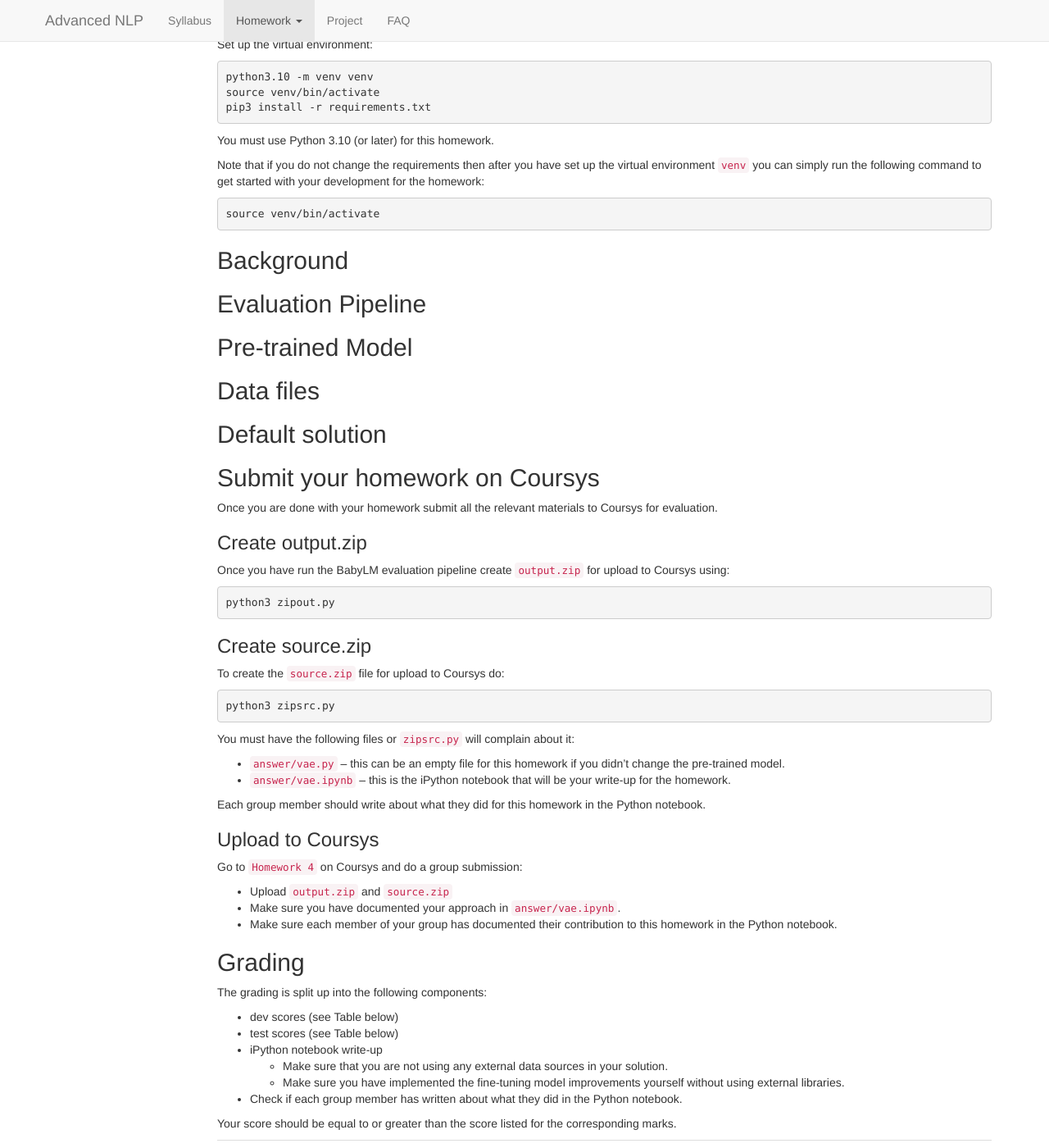
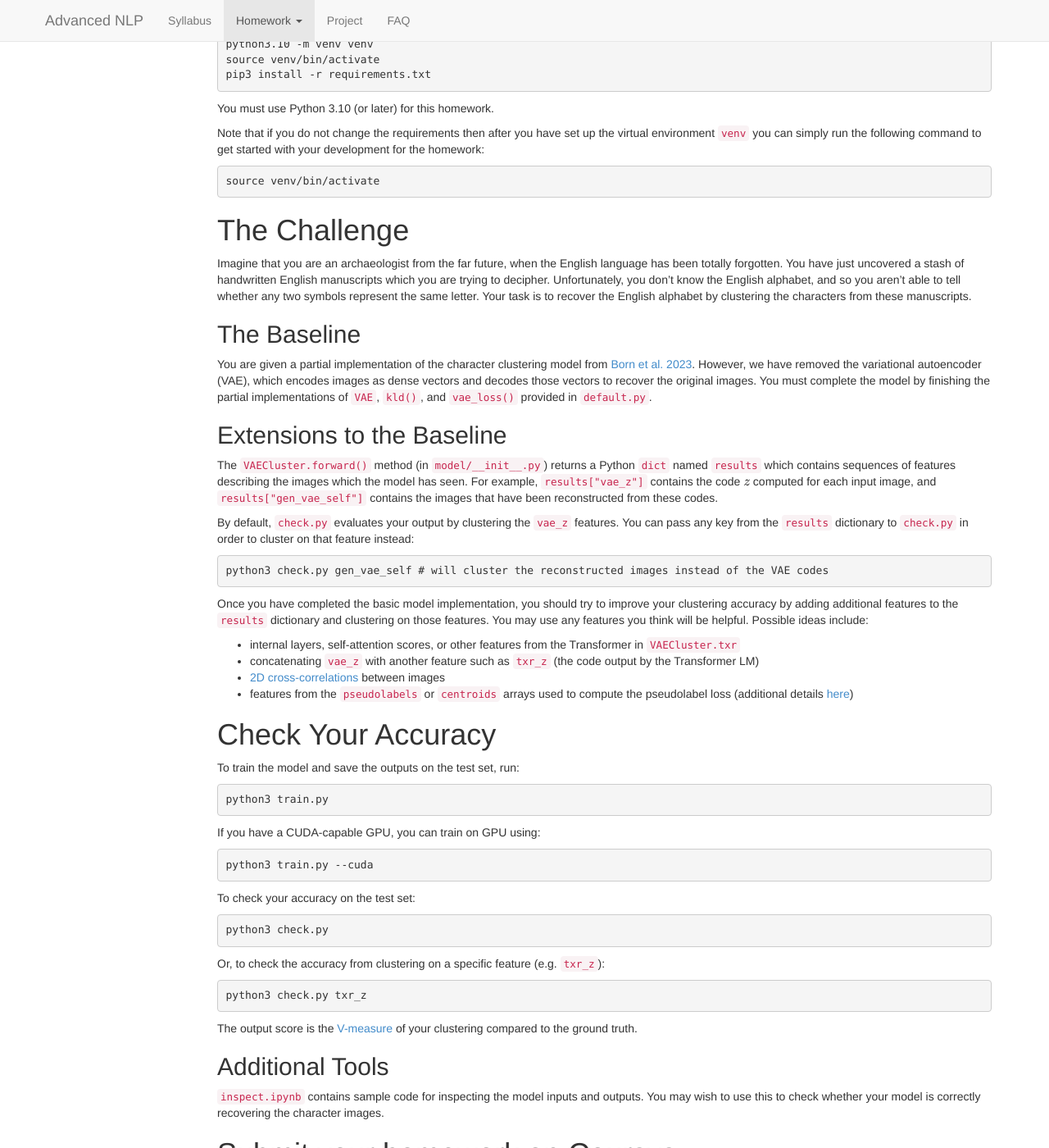
Before and after one commit to anoopsarkar/advanced-nlp-class, a Jekyll site: the page built from hw4.md, in a window 1280 px wide and 1400 px high, scrolled down 535 px. Shown: the whole window at 82% size. Built offline with Jekyll 4.4.1, drawn with Linux system fonts in a browser that asks for light colours; nearby versions of some CDN libraries; formulas are drawn with MathJax 3; some of the changed text lies outside the part shown.

Commit message:
adding hw4

````diff
--- a/_layouts/default.html
+++ b/_layouts/default.html
@@ -47,7 +47,7 @@
                 <li><a href="{{site.baseurl}}/hw1.html">1. BERT Finetuning</a></li>
                 <li><a href="{{site.baseurl}}/hw2.html">2. Prefix Tuning for Text Generation</a></li>
                 <li><a href="{{site.baseurl}}/hw3.html">3. BabyLM Challenge</a></li>
-                <li><a href="{{site.baseurl}}/hw4.html">4. Variational Auto-Encoding</a></li>
+                <li><a href="{{site.baseurl}}/hw4.html">4. Variational Auto-Encoding for Sign Types</a></li>
               </ol>
             </li>
             <li id="project"><a href="project.html">Project</a></li>
--- a/hw4.md
+++ b/hw4.md
@@ -49,17 +49,87 @@ command to get started with your development for the homework:
 
     source venv/bin/activate
 
-## Background
+# The Challenge
 
+Imagine that you are an archaeologist from the far future, when the English language has been totally forgotten. You have just uncovered a stash of handwritten English manuscripts which you are trying to decipher. Unfortunately, you don't know the English alphabet, and so you aren't able to tell whether any two symbols represent the same letter. Your task is to recover the English alphabet by clustering the characters from these manuscripts.
 
-## Evaluation Pipeline
+## The Baseline
 
+You are given a partial implementation of the character clustering model from [Born et al. 2023](...). However, we have removed the variational autoencoder (VAE), which encodes images as dense vectors and decodes those vectors to recover the original images. You must complete the model by finishing the partial implementations of `VAE`, `kld()`, and `vae_loss()` provided in `default.py`.
+
+## Extensions to the Baseline
+
+The `VAECluster.forward()` method (in `model/__init__.py`) returns a Python `dict` named `results` which contains sequences of features describing the images which the model has seen. For example, `results["vae_z"]` contains the code $z$ computed for each input image, and `results["gen_vae_self"]` contains the images that have been reconstructed from these codes.
+
+By default, `check.py` evaluates your output by clustering the `vae_z` features. You can pass any key from the `results` dictionary to `check.py` in order to cluster on that feature instead:
+```
+python3 check.py gen_vae_self # will cluster the reconstructed images instead of the VAE codes
+```
+
+Once you have completed the basic model implementation, you should try to improve your clustering accuracy by adding additional features to the `results` dictionary and clustering on those features. You may use any features you think will be helpful. Possible ideas include:
+- internal layers, self-attention scores, or other features from the Transformer in `VAECluster.txr`
+- concatenating `vae_z` with another feature such as `txr_z` (the code output by the Transformer LM)
+- [2D cross-correlations](https://docs.scipy.org/doc/scipy/reference/generated/scipy.signal.correlate2d.html) between images
+- features from the `pseudolabels` or `centroids` arrays used to compute the pseudolabel loss (additional details [here](https://arxiv.org/pdf/1807.05520.pdf))
+
+# Check Your Accuracy
+
+To train the model and save the outputs on the test set, run:
+```
+python3 train.py
+```
+
+If you have a CUDA-capable GPU, you can train on GPU using:
+```
+python3 train.py --cuda
+```
+
+To check your accuracy on the test set:
+```
+python3 check.py
+```
+
+Or, to check the accuracy from clustering on a specific feature (e.g. `txr_z`):
+```
+python3 check.py txr_z
+```
+
+The output score is the [V-measure](https://scikit-learn.org/stable/modules/generated/sklearn.metrics.v_measure_score.html) of your clustering compared to the ground truth.
+
+## Additional Tools
+
+`inspect.ipynb` contains sample code for inspecting the model inputs and outputs. You may wish to use this to check whether your model is correctly recovering the character images.
+
+# Submit your homework on Coursys
+
+Once you are done with your homework submit all the relevant materials to Coursys for evaluation.
+
+## Create output.npz
+
+Once you have trained a model and saved the outputs on the test set, create the `output.npz` for Coursys by running:
+```
+python3 zipout.py
+```
+
+By default, this will zip the `vae_z` feature vectors. If you have added a new feature to the `results` dictionary, and would like to be evaluated on that feature instead, please specify the feature name when running `zipout.py`:
+```
+python3 zipout.py your_feature_name
+```
 
 ## Pre-trained Model
 
+A pre-trained mnodel is available for use in `data/trained.pt` and `data/trained.config`.
+
 ## Data files
 
+The data files for this homework are in `data/bin`
+
+* Training data: `data/bin/train.npz`
+* Test data: `data/bin/test.npz`
+
 ## Default solution
+
+The default solution is used by `main.py` and is available in the file `default.py`. You should replace it with your own `answer/vae.py` as a replacement.
 
 ## Submit your homework on Coursys
 
@@ -68,10 +138,7 @@ to Coursys for evaluation.
 
 ### Create output.zip
 
-Once you have run the BabyLM evaluation pipeline create `output.zip`
-for upload to Coursys using:
-
-    python3 zipout.py
+Create `output.zip` using the instructions above and upload to Coursys.
 
 ### Create source.zip
 
````
Also changed, not shown: other parts of hw4.md (+19 -19 lines).
